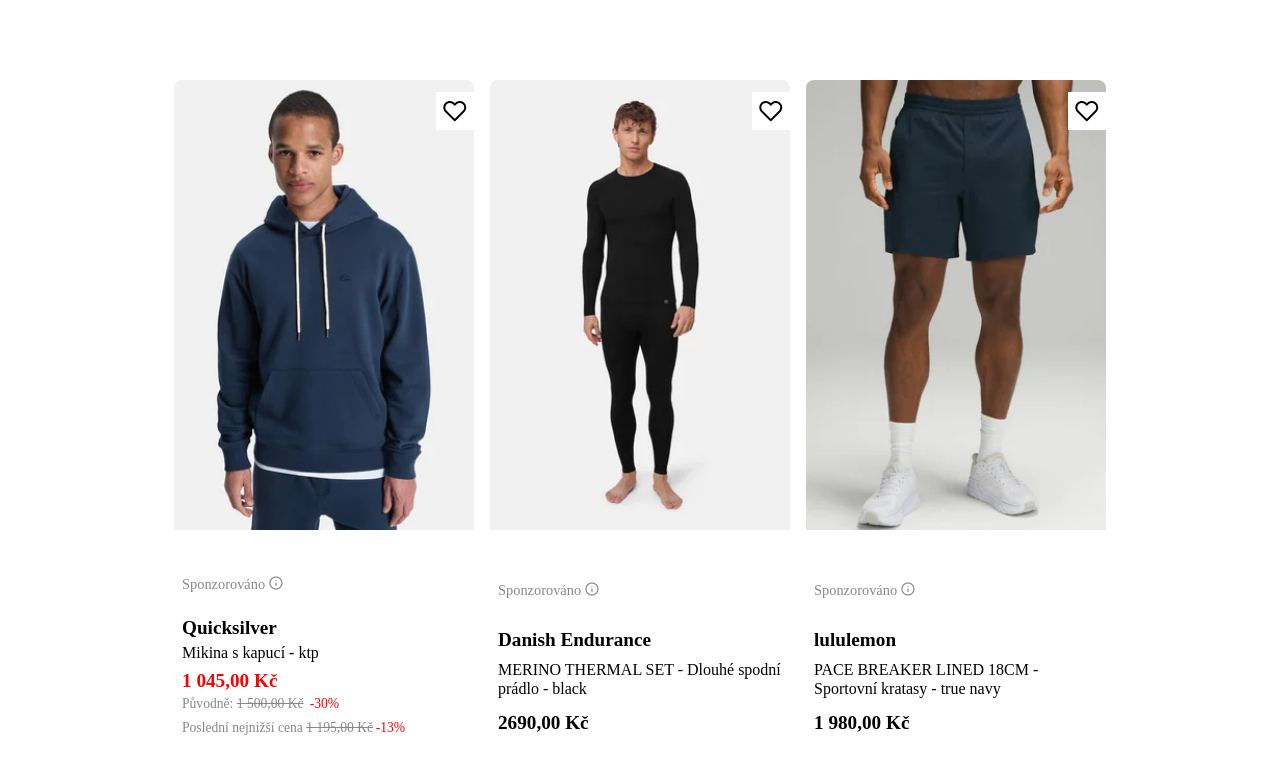
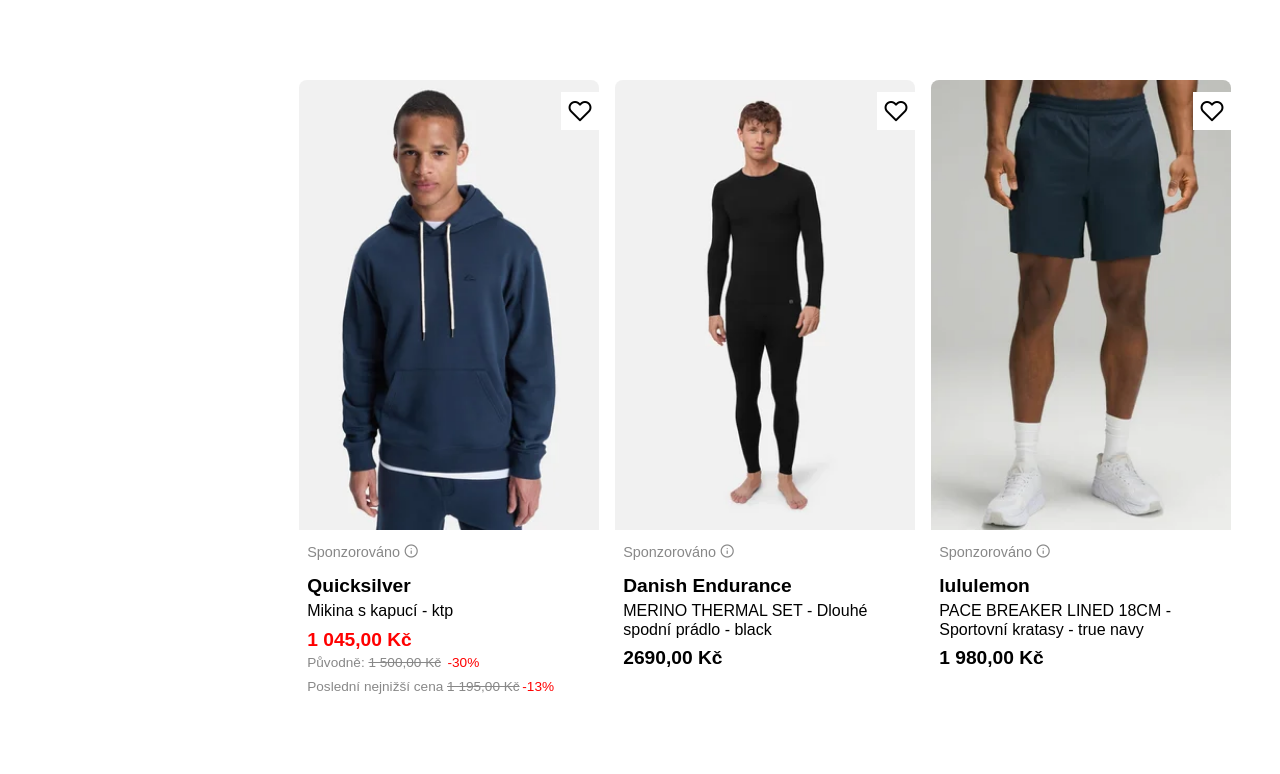
Before and after one commit to pslib-cz/2025-p2a-web-eshopitem-Jakub-Tuma, a website: page index.html in a window 1280 px wide. Drawn offline with nearby package versions, Linux system fonts and the light colour scheme; files whose address does not match are found by name.

Commit message:
Date v ts je na zabití

```diff
--- a/styles/style.css
+++ b/styles/style.css
@@ -12,10 +12,15 @@
 }
 
 @layer main {
+    p, a, span, h3 {
+        font-family: Arial, Helvetica, sans-serif;
+    }
+
     .container {
         display: grid;
         margin-top: 5em;
-        grid-template-columns: repeat(3, 300px);
+        margin-left: 19.57vw;
+        grid-template-columns: repeat(auto-fill, 300px);
         grid-auto-rows: auto auto;
         gap: 1em;
         justify-content: center;
@@ -69,8 +74,8 @@
 
     .card-text {
         padding: 1em 0.5em;
-        display: grid;
-        align-content: space-evenly;
+        margin-top: -2em;
+        align-content: space-between;
     }
 
     .sponsored {
```
